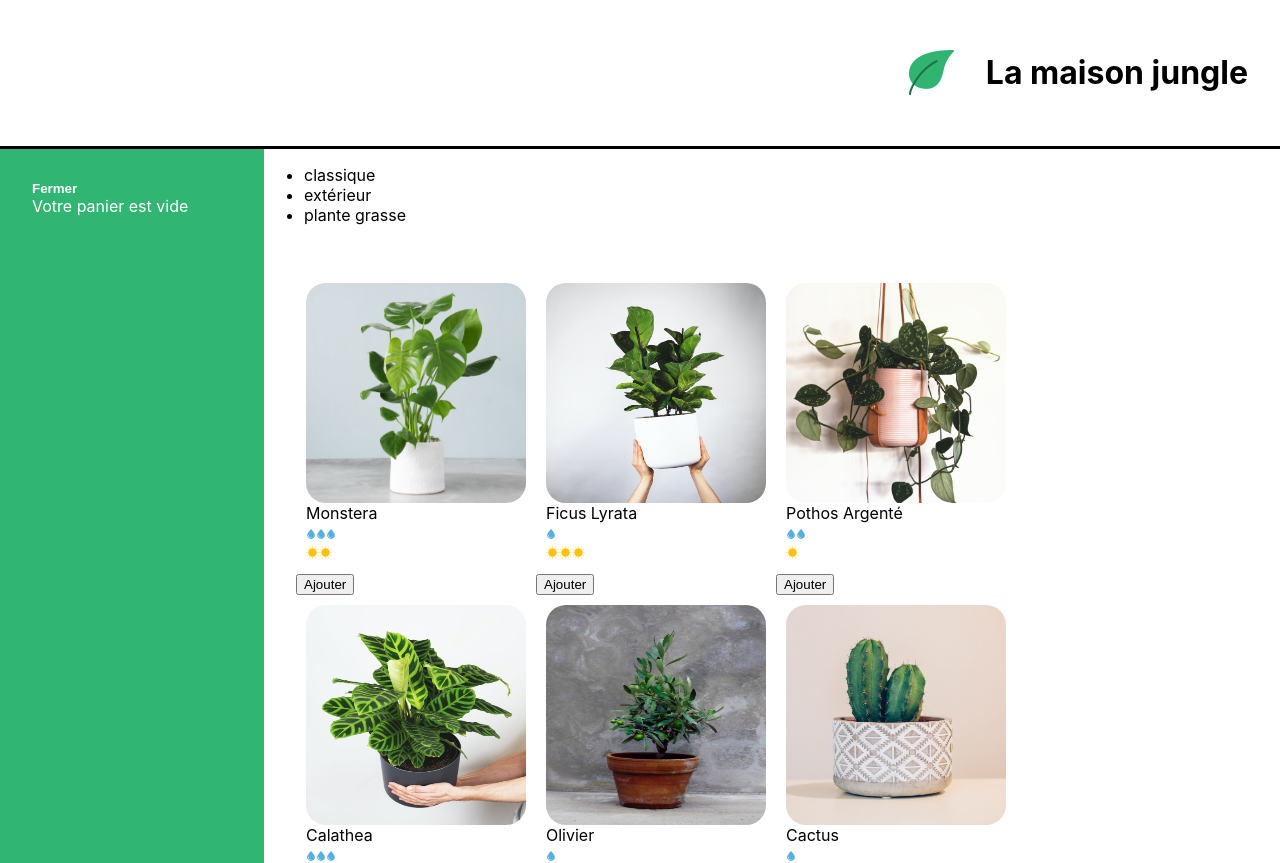
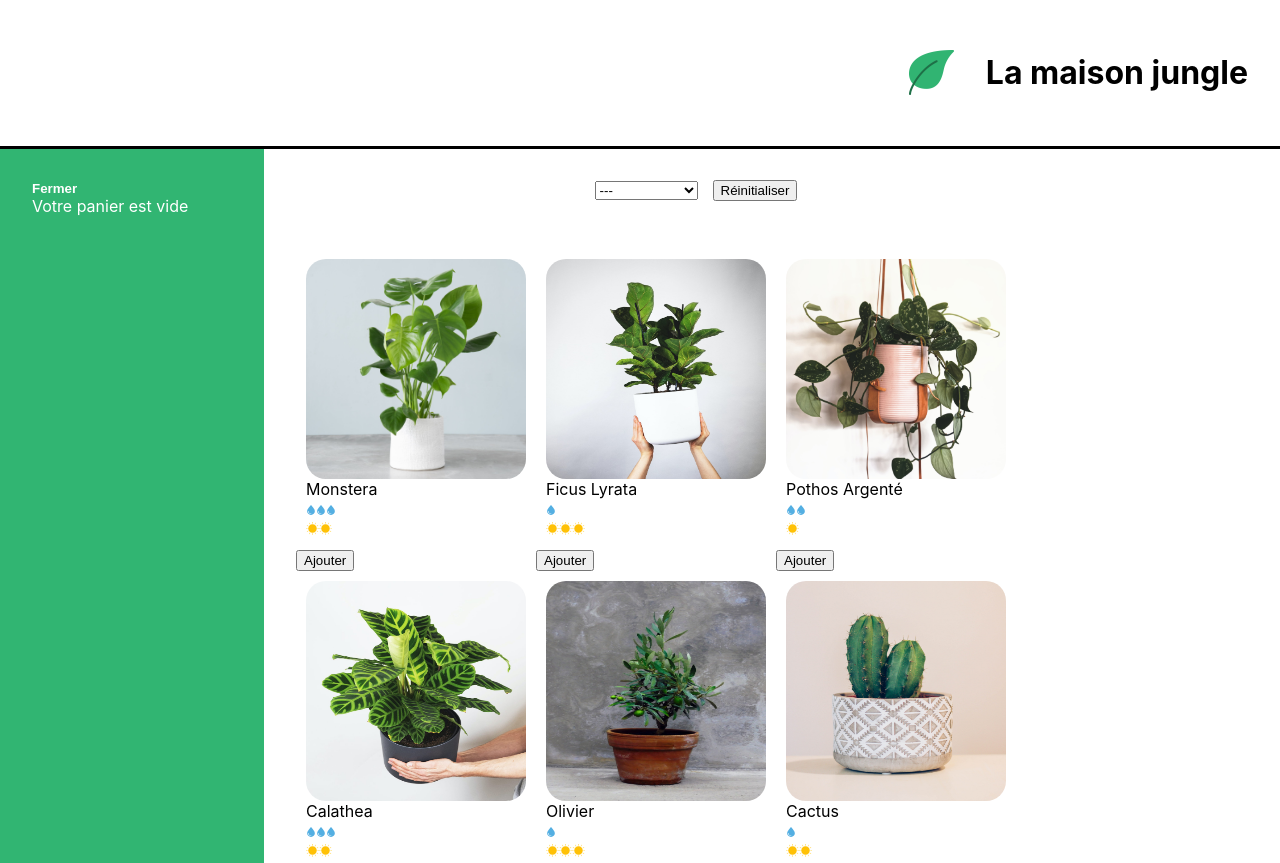
Before and after one commit to AlaskanMute/la-maison-jungle, a React (Create React App) app: page / in a window 1280 px wide. Shown: the top 863 px of the page. Built offline with nearby package versions, Linux system fonts and the light colour scheme.

Commit message:
add Categories

```diff
--- a/src/components/ShoppingList.js
+++ b/src/components/ShoppingList.js
@@ -1,10 +1,11 @@
-// ShoppingList.js
+import { useState } from 'react'
+import { plantList } from '../datas/plantList'
+import PlantItem from './PlantItem'
+import Categories from './Categories'
+import '../styles/ShoppingList.css'
 
-import { plantList } from '../datas/plantList'
-import '../styles/ShoppingList.css'
-import PlantItem from './PlantItem'
-
-function ShoppingList({cart, updateCart}) {
+function ShoppingList({ cart, updateCart }) {
+	const [activeCategory, setActiveCategory] = useState('')
 	const categories = plantList.reduce(
 		(acc, plant) =>
 			acc.includes(plant.category) ? acc : acc.concat(plant.category),
@@ -27,19 +28,28 @@ function ShoppingList({cart, updateCart}) {
 	}
 
 	return (
-        <div className='lmj-shopping-list'>
-			<ul>
-				{categories.map((cat) => (
-					<li key={cat}>{cat}</li>
-				))}
-			</ul>
+		<div className='lmj-shopping-list'>
+			<Categories
+				categories={categories}
+				setActiveCategory={setActiveCategory}
+				activeCategory={activeCategory}
+			/>
+
 			<ul className='lmj-plant-list'>
-				{plantList.map(({ id, cover, name, water, light }) => (
-                    <div key={id}>
-					<PlantItem cover={cover} name={name} water={water} light={light} />
-					<button onClick={() => addToCart(name, price)}>Ajouter</button>
-				</div>
-				))}
+				{plantList.map(({ id, cover, name, water, light, price, category }) =>
+					!activeCategory || activeCategory === category ? (
+						<div key={id}>
+							<PlantItem
+								cover={cover}
+								name={name}
+								water={water}
+								light={light}
+								price={price}
+							/>
+							<button onClick={() => addToCart(name, price)}>Ajouter</button>
+						</div>
+					) : null
+				)}
 			</ul>
 		</div>
 	)
```
